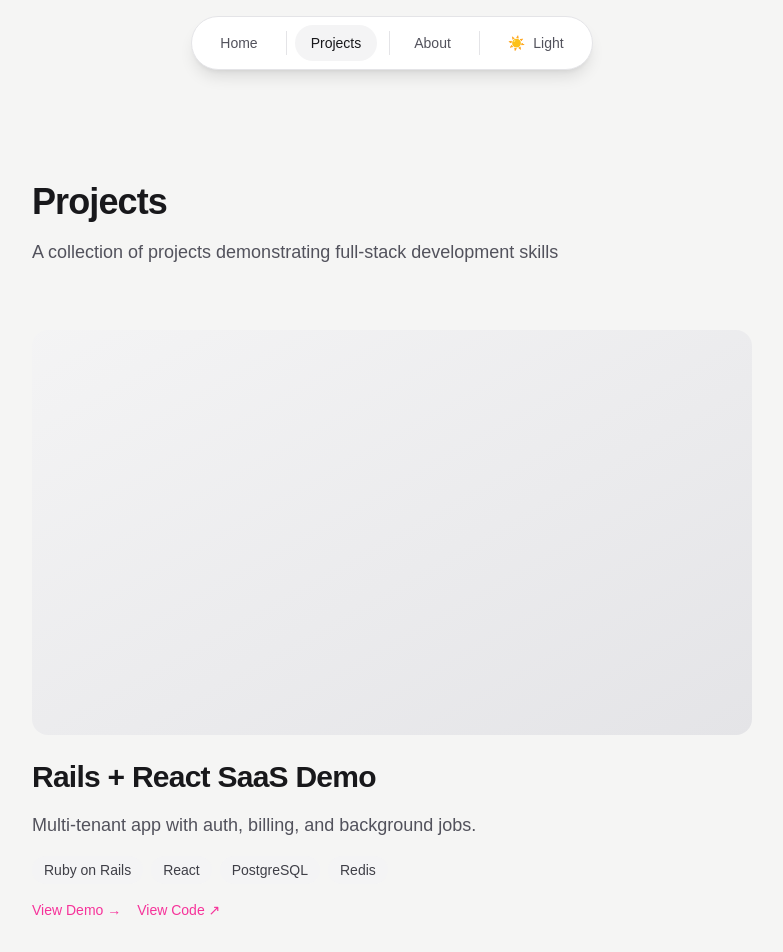
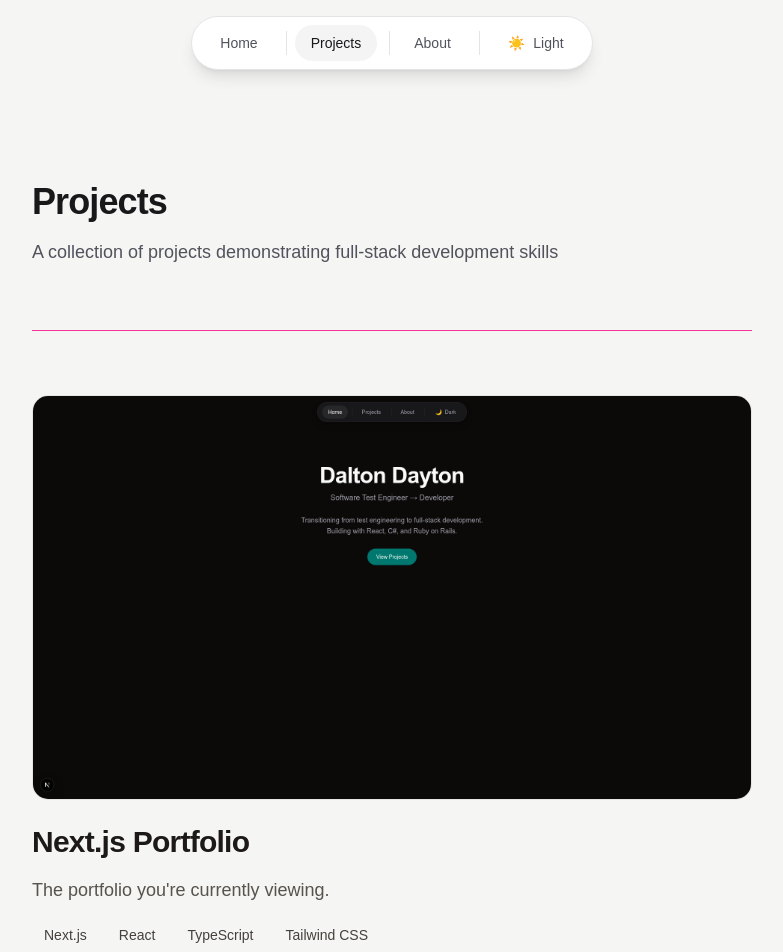
Before and after one commit to DaltonDayton/daltondayton, a Next.js app: page /projects in a window 1280 px wide. Shown: the top 952 px of the page, without its empty margins (248-1031 px from the left). Built offline with nearby package versions, Linux system fonts and the light colour scheme.

Commit message:
add images

```diff
--- a/src/app/projects/page.tsx
+++ b/src/app/projects/page.tsx
@@ -22,6 +22,15 @@ export default function ProjectsPage() {
         </p>
       </div>
 
+      <hr
+        className="mb-16"
+        style={{
+          border: "none",
+          height: "1px",
+          background: "var(--color-accent)",
+        }}
+      />
+
       <div className="flex flex-col gap-24">
         {projects.map((project) => (
           <ProjectCard key={project.slug} project={project} />
--- a/src/components/ProjectCard.tsx
+++ b/src/components/ProjectCard.tsx
@@ -1,21 +1,33 @@
 "use client";
 
 import Link from "next/link";
+import Image from "next/image";
 import { Project } from "@/features/projects/types";
 
 export default function ProjectCard({ project }: { project: Project }) {
   return (
     <div className="flex flex-col gap-6">
-      {/* Image placeholder */}
-      <div className="aspect-video w-full overflow-hidden rounded-2xl bg-gradient-to-br from-zinc-100 to-zinc-200 dark:from-zinc-800 dark:to-zinc-900" />
+      {/* Image or placeholder */}
+      {project.image ? (
+        <div className="relative aspect-video w-full overflow-hidden rounded-2xl border border-stone-200 dark:border-stone-800">
+          <Image
+            src={project.image}
+            alt={project.name}
+            fill
+            className="object-cover"
+          />
+        </div>
+      ) : (
+        <div className="aspect-video w-full overflow-hidden rounded-2xl bg-gradient-to-br from-stone-100 to-stone-200 dark:from-stone-800 dark:to-stone-900" />
+      )}
 
       {/* Content */}
       <div className="flex flex-col gap-4">
-        <h2 className="text-3xl font-bold tracking-tight text-zinc-900 dark:text-zinc-50">
+        <h2 className="text-3xl font-bold tracking-tight text-stone-900 dark:text-stone-50">
           {project.name}
         </h2>
 
-        <p className="text-lg leading-relaxed text-zinc-600 dark:text-zinc-400">
+        <p className="text-lg leading-relaxed text-stone-600 dark:text-stone-400">
           {project.summary}
         </p>
 
@@ -24,7 +36,7 @@ export default function ProjectCard({ project }: { project: Project }) {
           {project.tech.map((tech) => (
             <span
               key={tech}
-              className="rounded-full bg-zinc-100 px-3 py-1 text-sm font-medium text-zinc-700 dark:bg-zinc-800 dark:text-zinc-300"
+              className="rounded-full bg-stone-100 px-3 py-1 text-sm font-medium text-stone-700 dark:bg-stone-800 dark:text-stone-300"
             >
               {tech}
             </span>
--- a/src/features/projects/data.ts
+++ b/src/features/projects/data.ts
@@ -1,6 +1,18 @@
 import { Project } from "./types";
 
 export const projects: Project[] = [
+  {
+    slug: "nextjs-portfolio",
+    name: "Next.js Portfolio",
+    summary: "The portfolio you're currently viewing.",
+    image: "/images/Portfolio.png",
+    tech: ["Next.js", "React", "TypeScript", "Tailwind CSS"],
+    role: "Solo dev",
+    links: {
+      demo: "https://www.daltondayton.com",
+      repo: "https://github.com/daltondayton/daltondayton",
+    },
+  },
   {
     slug: "rails-react-app",
     name: "Rails + React SaaS Demo",
@@ -23,4 +35,15 @@ export const projects: Project[] = [
       repo: "https://github.com/you/dotnet-react-service",
     },
   },
+  {
+    slug: "csharp-portfolio",
+    name: "C# Portfolio",
+    summary: "A portfolio built with C# and .NET.",
+    tech: ["C#", ".NET", "React", "Docker"],
+    role: "Solo dev",
+    links: {
+      demo: "https://your-csharp-demo.com",
+      repo: "https://github.com/you/csharp-portfolio",
+    },
+  },
 ];
--- a/src/features/projects/types.ts
+++ b/src/features/projects/types.ts
@@ -2,6 +2,7 @@ export type Project = {
   slug: string;
   name: string;
   summary: string;
+  image?: string;
   tech: string[];
   role: string;
   links: {
```
Also changed, not shown: public/images/Portfolio.png (added).
